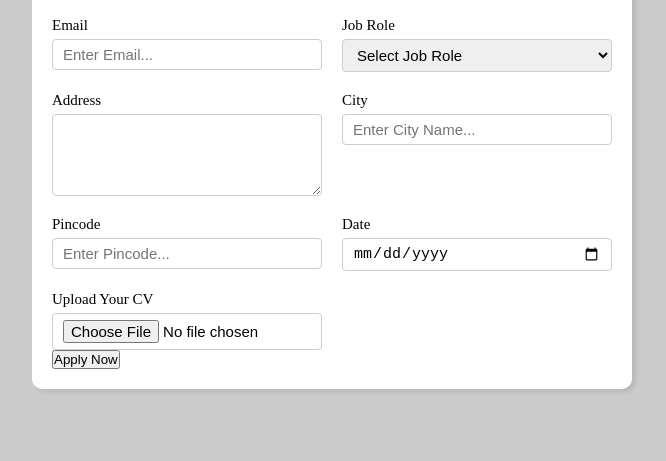
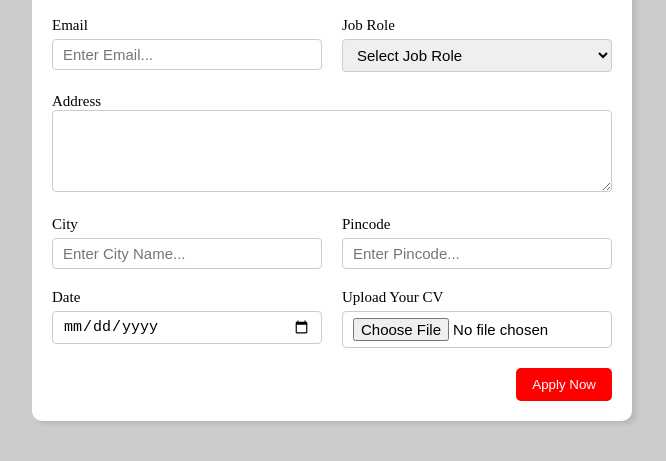
Before and after one commit to Balaji-Nandure/Job-Application-Form, a plain HTML site: page index.html in a window 1280 px wide. Shown: the part 183-644 px from the top of the page, without its empty margins (308-974 px from the left). Drawn offline with Linux system fonts and the light colour scheme.

Commit message:
final design dome

```diff
--- a/index.html
+++ b/index.html
@@ -62,7 +62,7 @@
                             </select>
                         </div>
 
-                        <div class="form_control">
+                        <div class="textarea_control">
                             <label for="address">Address</label>
                             <textarea
                                 name="address"
--- a/styles.css
+++ b/styles.css
@@ -62,4 +62,36 @@ textarea:focus {
 }
 
 .button_container {
+    display: flex;
+    justify-content: end;
+    margin-top: 20px;
 }
+
+button {
+    background-color: red;
+    border: 2px solid red;
+    padding: 7px 14px;
+    color: #fff;
+    border-radius: 5px;
+    transition: 0.2s ease-in;
+}
+
+button:hover {
+    background-color: #ccc;
+    border: 2px solid red;
+    color: black;
+    transition: 0.2s ease-out;
+    cursor: pointer;
+}
+
+.textarea_control {
+    grid-column: 1 / span 2;
+}
+
+.textarea_control textarea {
+    width: 100%;
+}
+
+@media (max-width: 460px) {
+    grid-column: 1 / span 1;
+}
```
